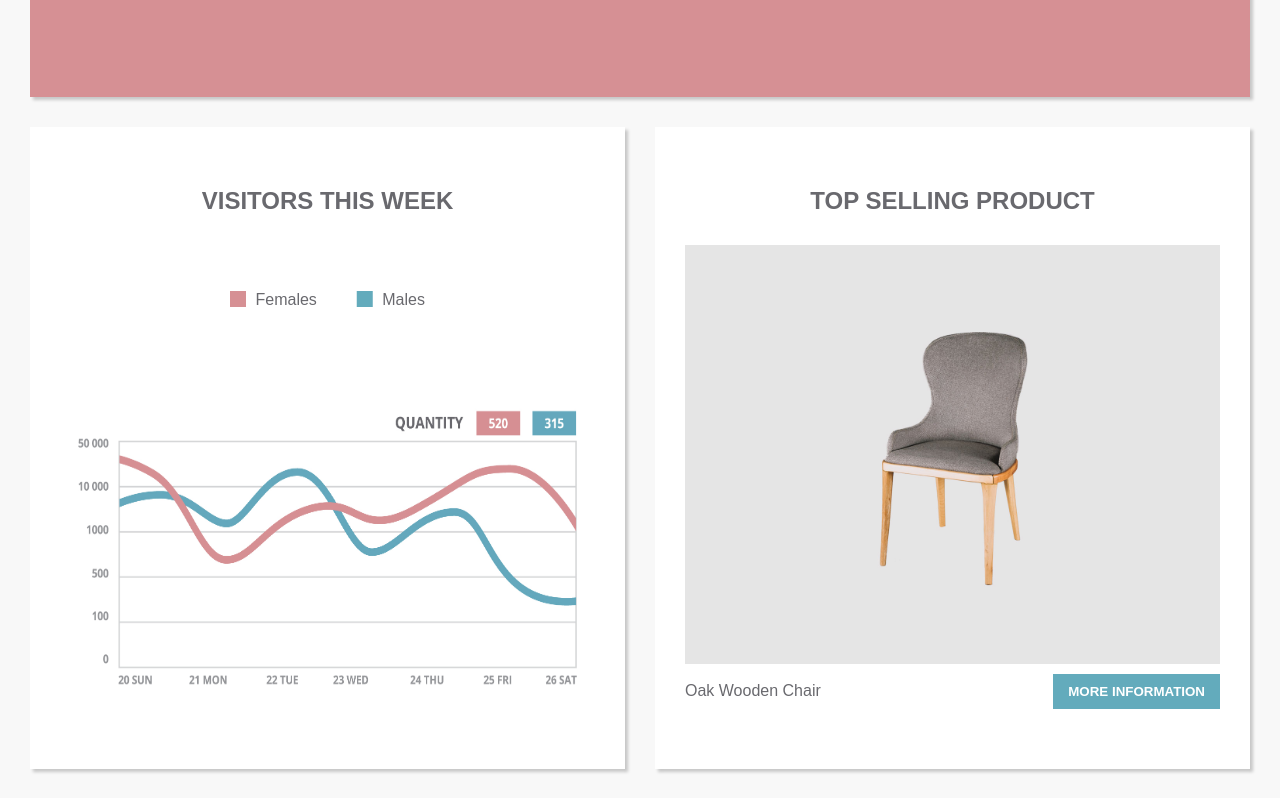
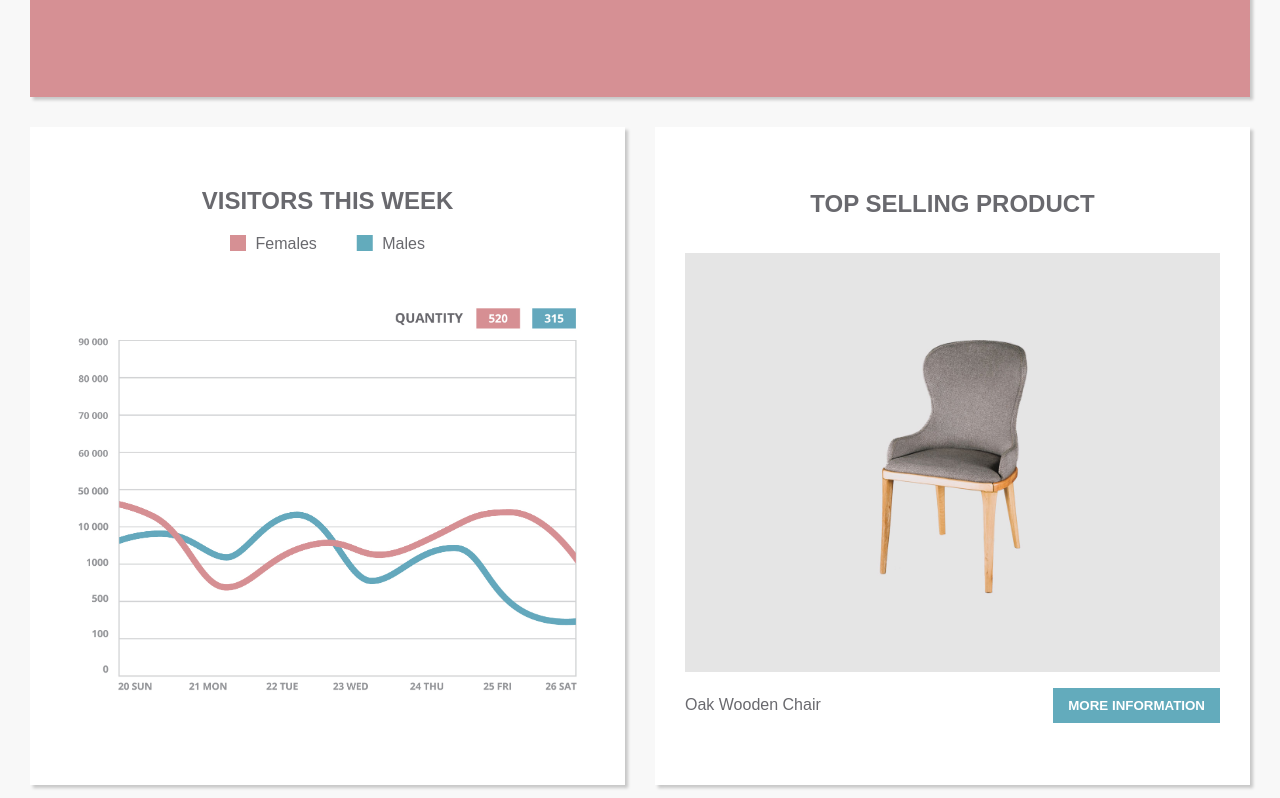
Before and after one commit to amal3983/170920_dashboard, a website: page index.html in a window 1280 px wide. Shown: the part 361-1159 px from the top of the page. Drawn offline with nearby package versions, Linux system fonts and the light colour scheme.

Commit message:
Tilføjet et billede, som kun bliver vist, når skærmen er over mobilstørrelse. Billedet er højere og passer derfor bedre til sektionen. Under _tablet.scss er ".genders" under "Visitors this week" blevet fikset og det står tættere på H3'eren, så det ikke ser så underligt ud

```diff
--- a/css/_tablet.scss
+++ b/css/_tablet.scss
@@ -20,6 +20,24 @@
           width: calc(100% - 15px) !important;
         }
 
+        .visitors {
+          .mobile {
+            display: none;
+          }
+
+          .tablet_pc {
+            display: block;
+          }
+
+
+          align-content: flex-start;
+
+          h2 {
+            margin: 0 !important;
+            padding: 0 !important;
+          }
+
+        }
 
 
 
--- a/css/styles.scss
+++ b/css/styles.scss
@@ -238,10 +238,19 @@ header {
         justify-content: center;
       }
 
+
         .visitors {
               display: flex;
               flex-wrap: wrap;
             grid-area: visitors;
+
+          .tablet_pc {
+            display: none;
+          }
+
+          .mobile {
+            display:block;
+          }
 
               h2 {
                 width: 100%;
--- a/index.html
+++ b/index.html
@@ -85,7 +85,8 @@
     <div class="gender"><i class="fas fa-square-full red"></i> Females</div>
     <div class="gender"><i class="fas fa-square-full blue"></i> Males</div>
 
-    <img src="images/visitors_this_week.jpg" alt="Statistic over visitors this week">
+    <img class="mobile" src="images/visitors_this_week.jpg" alt="Statistic over visitors this week">
+    <img class="tablet_pc" src="images/visitors_this_week_heigh.jpg" alt="Statistic over visitors this week">
 
 
 </section>
```
Also changed, not shown: css/styles.css, images/visitors_this_week_heigh.jpg (added), 1 other file.
